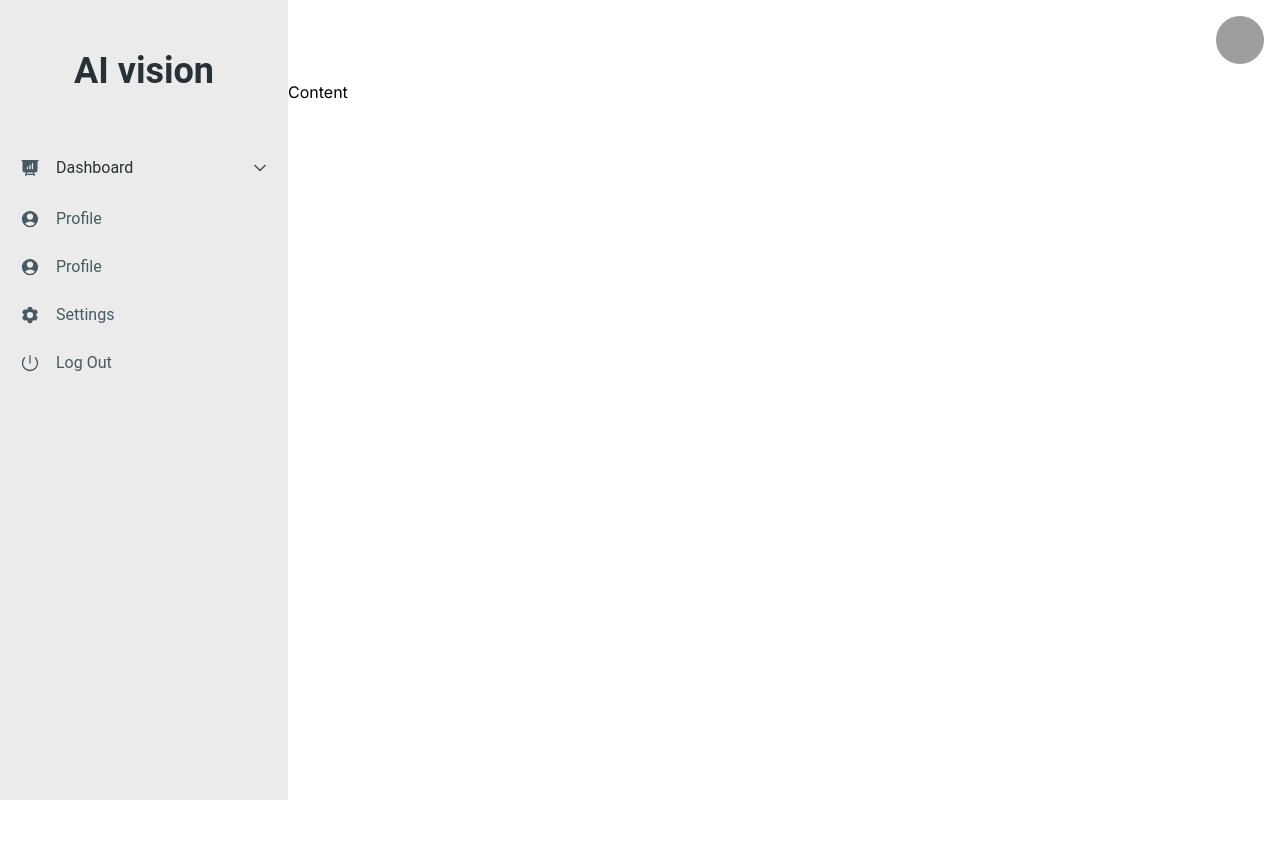
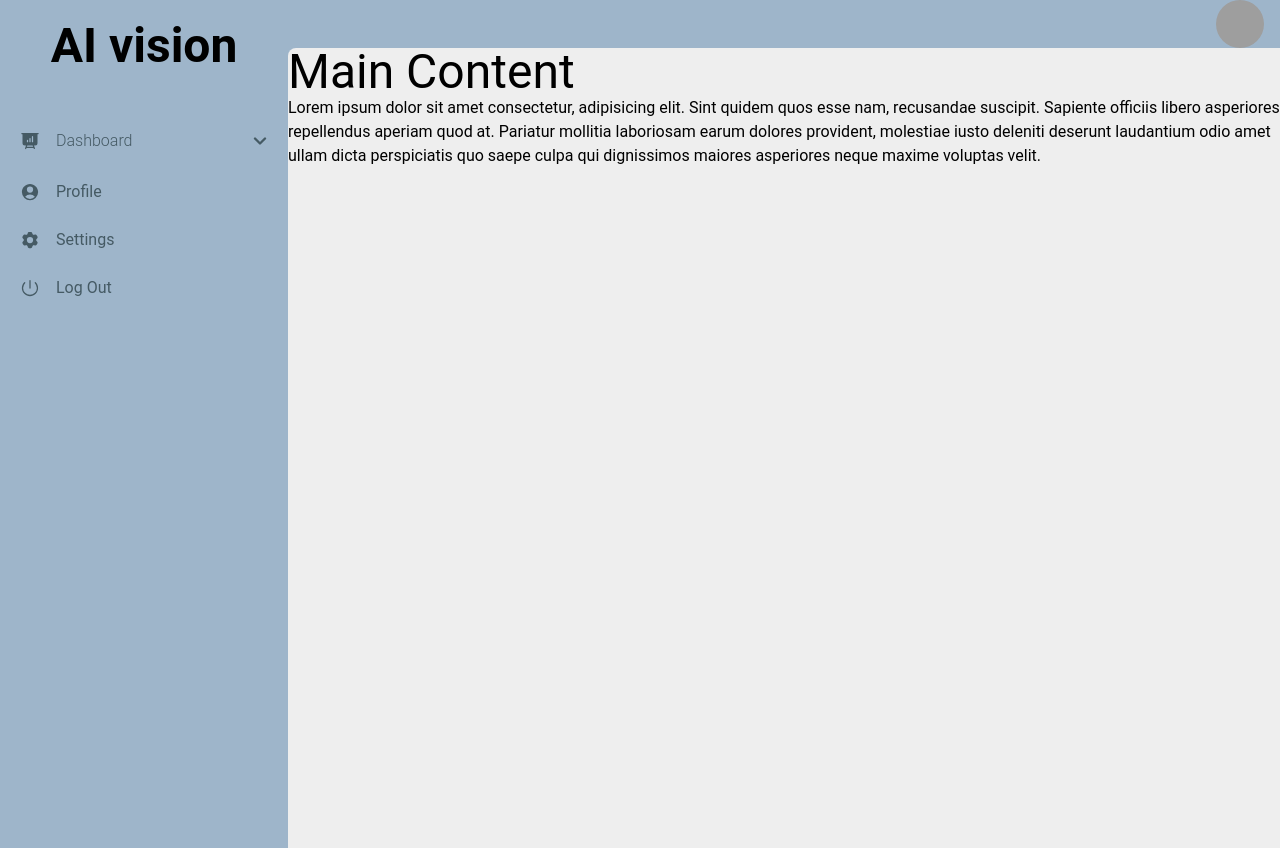
Before and after one commit to mdemranbd/admin-panel-starter-nextjs, a Next.js app: page /master-admin in a window 1280 px wide. Before the commit the page ends 800 px from the top, so only its background shows below. Built offline with nearby package versions, Linux system fonts and the light colour scheme; grey boxes are pictures that could not be loaded.

Commit message:
[DONE] some feature added

```diff
--- a/app/(dashboardLayout)/layout.tsx
+++ b/app/(dashboardLayout)/layout.tsx
@@ -3,13 +3,15 @@ import Navbar from "../components/ui/Navbar";
 
 const DashboardLayout = ({ children }: { children: React.ReactNode }) => {
   return (
-    <div className="h-full relative">
-    <div className=" h-full   bg-[#ebebeb]  md:w-72  md:flex-col md:fixed md:inset-y-0 ">
+    <div className="h-full bg-[#9eb5ca] relative">
+    <div className="h-full bg-[#9eb5ca]  md:w-72  md:flex-col md:fixed md:inset-y-0 ">
       <Sidebar />
     </div>
-    <main className="md:pl-72">
+    <main className="md:pl-72 ">
       <Navbar />
+      <div className="bg-gray-200 h-screen rounded-tl-lg">
       {children}
+      </div>
     </main>
   </div>
   );
--- a/app/(dashboardLayout)/master-admin/page.tsx
+++ b/app/(dashboardLayout)/master-admin/page.tsx
@@ -1,11 +1,17 @@
-import React from 'react';
-
 const MasterAdmin = () => {
-    return (
-        <div>
-            <h1>Content</h1>
-        </div>
-    );
+  return (
+    <div>
+      <h1 className="text-5xl">Main Content</h1>
+      <p>
+        Lorem ipsum dolor sit amet consectetur, adipisicing elit. Sint quidem
+        quos esse nam, recusandae suscipit. Sapiente officiis libero asperiores
+        repellendus aperiam quod at. Pariatur mollitia laboriosam earum dolores
+        provident, molestiae iusto deleniti deserunt laudantium odio amet ullam
+        dicta perspiciatis quo saepe culpa qui dignissimos maiores asperiores
+        neque maxime voluptas velit.
+      </p>
+    </div>
+  );
 };
 
 export default MasterAdmin;
--- a/app/components/ui/Navbar.tsx
+++ b/app/components/ui/Navbar.tsx
@@ -1,13 +1,12 @@
 "use client"
 import { Avatar } from "@material-tailwind/react";
 import React from "react";
-
 
 // eslint-disable-next-line @next/next/no-async-client-component
 const Navbar = async () => {
 
   return (
-    <div className="flex items-center p-4">
+    <div className="flex items-center px-4 ">
     {/* <span className="lg:hidden">  <MobileSidebar  /></span> */}
       <div className="flex w-full justify-end">
         {/* <UserButton afterSignOutUrl="/" /> */}
--- a/app/components/ui/Sidebar.tsx
+++ b/app/components/ui/Sidebar.tsx
@@ -1,11 +1,8 @@
-"use client";
-import React from "react";
 import { USER_ROLE } from "@/app/constants/role";
 import { Admin, SuperAdmin } from "@/app/constants/sidebarItems";
 
 export function Sidebar() {
   const role = USER_ROLE.SUPER_ADMIN;
-
   const roleComponentMap = {
     [USER_ROLE.SUPER_ADMIN]: <SuperAdmin />,
     [USER_ROLE.ADMIN]: <Admin />,
@@ -13,7 +10,7 @@ export function Sidebar() {
   };
 
   return (
-    <div className="space-y-4 py-4 flex flex-col text-white h-full">
+    <div>
       {roleComponentMap[role]}
     </div>
   );
--- a/app/constants/sidebarItems.tsx
+++ b/app/constants/sidebarItems.tsx
@@ -1,41 +1,34 @@
-"use client"
+"use client";
 import React, { useState } from "react";
 import {
-  Card,
   Typography,
   List,
   ListItem,
   ListItemPrefix,
-  ListItemSuffix,
-  Chip,
   Accordion,
   AccordionHeader,
   AccordionBody,
 } from "@material-tailwind/react";
 import {
   PresentationChartBarIcon,
-  ShoppingBagIcon,
   UserCircleIcon,
   Cog6ToothIcon,
-  InboxIcon,
   PowerIcon,
 } from "@heroicons/react/24/solid";
 import { ChevronRightIcon, ChevronDownIcon } from "@heroicons/react/24/outline";
 import Link from "next/link";
 
-
 export function SuperAdmin() {
-
   const [open, setOpen] = useState(0);
 
-  const handleOpen = (value:number) => {
+  const handleOpen = (value: number) => {
     setOpen(open === value ? 0 : value);
   };
 
   return (
-    <div  className="space-y-4 py-4 flex flex-col text-white h-full ">
-      <div className="mb-2 p-4">
-        <Typography className="text-center" variant="h2" color="blue-gray">
+    <div className="space-y-4  flex flex-col  h-full ">
+      <div className="p-4 rounded-r-full">
+        <Typography className="text-center " variant="h1">
           AI vision
         </Typography>
       </div>
@@ -44,13 +37,105 @@ export function SuperAdmin() {
           open={open === 1}
           icon={
             <ChevronDownIcon
+              strokeWidth={3.5}
+              className={`mx-auto h-4 w-4 transition-transform ${
+                open === 1 ? "rotate-180" : ""
+              }`}
+            />
+          }
+        >
+          <ListItem className="p-0 rounded-r-full" selected={open === 1}>
+            <AccordionHeader
+              onClick={() => handleOpen(1)}
+              className="border-b-0 p-3 "
+            >
+              <ListItemPrefix>
+                <PresentationChartBarIcon className="h-5 w-5" />
+              </ListItemPrefix>
+              <Typography className="mr-auto font-norma">
+                Dashboard
+              </Typography>
+            </AccordionHeader>
+          </ListItem>
+          <AccordionBody className="py-1">
+            <List className="p-0 ">
+              <ListItem className="rounded-r-full">
+                <ListItemPrefix>
+                  <ChevronRightIcon strokeWidth={3} className="h-3 w-5" />
+                </ListItemPrefix>
+                <Link href={"/admin"}>Admin</Link>
+              </ListItem>
+              <ListItem className="rounded-r-full">
+                <ListItemPrefix>
+                  <ChevronRightIcon strokeWidth={3} className="h-3 w-5" />
+                </ListItemPrefix>
+                <Link href={"/seo-executive"}>SEO executive</Link>
+              </ListItem>
+              <ListItem className="rounded-r-full">
+                <ListItemPrefix>
+                  <ChevronRightIcon strokeWidth={3} className="h-3 w-5" />
+                </ListItemPrefix>
+                <Link href={"/admin"}>Vendor</Link>
+              </ListItem>
+            </List>
+          </AccordionBody>
+        </Accordion>
+        <ListItem  className=" rounded-r-full ">
+          <ListItemPrefix>
+            <UserCircleIcon className="h-5 w-5" />
+          </ListItemPrefix>
+          <Link href={"/profile"}>Profile</Link>
+        </ListItem>
+
+
+        <ListItem className="rounded-r-full ">
+          <ListItemPrefix>
+            <Cog6ToothIcon className="h-5 w-5" />
+          </ListItemPrefix>
+          <Link href={"/settings"}>Settings</Link>
+        </ListItem>
+        <ListItem className="rounded-r-full">
+          <ListItemPrefix>
+            <PowerIcon className="h-5 w-5" />
+          </ListItemPrefix>
+          <Link href={"/login"}>Log Out</Link>
+        </ListItem>
+      </List>
+    </div>
+  );
+}
+
+export function Admin() {
+  const [open, setOpen] = React.useState(0);
+
+  const handleOpen = (value: number) => {
+    setOpen(open === value ? 0 : value);
+  };
+
+  return (
+    <div className="space-y-4 py-4 flex flex-col text-red h-full ">
+      <div className="mb-2 p-4">
+        <Typography className="text-center" variant="h2" color="blue-gray">
+          AI vision Admin Panel
+        </Typography>
+      </div>
+      <List>
+        <Accordion
+          open={open === 1}
+          icon={
+            <ChevronDownIcon
               strokeWidth={2.5}
-              className={`mx-auto h-4 w-4 transition-transform ${open === 1 ? "rotate-180" : ""}`}
+              className={`mx-auto h-4 w-4 transition-transform ${
+                open === 1 ? "rotate-180" : ""
+              }`}
             />
           }
         >
           <ListItem className="p-0" selected={open === 1}>
-            <AccordionHeader onClick={() => handleOpen(1)} className="border-b-0 p-3">
+            <AccordionHeader
+              onClick={() => handleOpen(1)}
+              className="border-b-0 p-3"
+            >
               <ListItemPrefix>
                 <PresentationChartBarIcon className="h-5 w-5" />
               </ListItemPrefix>
@@ -61,13 +146,13 @@ export function SuperAdmin() {
           </ListItem>
           <AccordionBody className="py-1">
             <List className="p-0">
-              <ListItem >
+              <ListItem>
                 <ListItemPrefix>
                   <ChevronRightIcon strokeWidth={3} className="h-3 w-5" />
                 </ListItemPrefix>
-                <Link href={"/admin"} >Admin</Link>
+                <Link href={"/admin"}>Admin</Link>
               </ListItem>
-              <ListItem >
+              <ListItem>
                 <ListItemPrefix>
                   <ChevronRightIcon strokeWidth={3} className="h-3 w-5" />
                 </ListItemPrefix>
@@ -111,92 +196,3 @@ export function SuperAdmin() {
     </div>
   );
 }
-
-export function Admin() {
-
-    const [open, setOpen] = React.useState(0);
-
-
-    const handleOpen = (value:number) => {
-      setOpen(open === value ? 0 : value);
-    };
-
-    return (
-      <div  className="space-y-4 py-4 flex flex-col text-red h-full ">
-        <div className="mb-2 p-4">
-          <Typography className="text-center" variant="h2" color="blue-gray">
-            AI vision Admin Panel
-          </Typography>
-        </div>
-        <List>
-          <Accordion
-            open={open === 1}
-            icon={
-              <ChevronDownIcon
-                strokeWidth={2.5}
-                className={`mx-auto h-4 w-4 transition-transform ${open === 1 ? "rotate-180" : ""}`}
-              />
-            }
-          >
-            <ListItem className="p-0" selected={open === 1}>
-              <AccordionHeader onClick={() => handleOpen(1)} className="border-b-0 p-3">
-                <ListItemPrefix>
-                  <PresentationChartBarIcon className="h-5 w-5" />
-                </ListItemPrefix>
-                <Typography color="blue-gray" className="mr-auto font-normal">
-                  Dashboard
-                </Typography>
-              </AccordionHeader>
-            </ListItem>
-            <AccordionBody className="py-1">
-              <List className="p-0">
-                <ListItem >
-                  <ListItemPrefix>
-                    <ChevronRightIcon strokeWidth={3} className="h-3 w-5" />
-                  </ListItemPrefix>
-                  <Link href={"/admin"} >Admin</Link>
-                </ListItem>
-                <ListItem >
-                  <ListItemPrefix>
-                    <ChevronRightIcon strokeWidth={3} className="h-3 w-5" />
-                  </ListItemPrefix>
-                  <Link href={"/seo-executive"}>SEO executive</Link>
-                </ListItem>
-                <ListItem>
-                  <ListItemPrefix>
-                    <ChevronRightIcon strokeWidth={3} className="h-3 w-5" />
-                  </ListItemPrefix>
-                  <Link href={"/admin"}>Vendor</Link>
-                </ListItem>
-              </List>
-            </AccordionBody>
-          </Accordion>
-          <ListItem>
-            <ListItemPrefix>
-              <UserCircleIcon className="h-5 w-5" />
-            </ListItemPrefix>
-            Profile
-          </ListItem>
-
-          <ListItem>
-            <ListItemPrefix>
-              <UserCircleIcon className="h-5 w-5" />
-            </ListItemPrefix>
-            Profile
-          </ListItem>
-          <ListItem>
-            <ListItemPrefix>
-              <Cog6ToothIcon className="h-5 w-5" />
-            </ListItemPrefix>
-            Settings
-          </ListItem>
-          <ListItem>
-            <ListItemPrefix>
-              <PowerIcon className="h-5 w-5" />
-            </ListItemPrefix>
-            Log Out
-          </ListItem>
-        </List>
-      </div>
-    );
-  }
--- a/app/globals.css
+++ b/app/globals.css
@@ -1,3 +1,12 @@
 @tailwind base;
 @tailwind components;
 @tailwind utilities;
+
+@import url("https://fonts.googleapis.com/css2?family=Roboto:wght@400;500;700;900&display=swap");
+
+* {
+  box-sizing: border-box;
+  padding: 0;
+  margin: 0;
+  font-family: "Roboto", sans-serif;
+}
--- a/app/layout.tsx
+++ b/app/layout.tsx
@@ -7,8 +7,8 @@ import StoreProvider from "./lib/StoreProvider";
 const inter = Inter({ subsets: ["latin"] });
 
 export const metadata: Metadata = {
-  title: "Create Next App",
-  description: "Generated by create next app",
+  title: "AI vision master admin panel",
+  description: "Developed by Cybercraft Bangladesh",
 };
 
 export default function RootLayout({
--- /dev/null
+++ b/app/loading.tsx
@@ -0,0 +1,12 @@
+"use client"
+import { Spinner } from "@material-tailwind/react";
+
+const Loading: React.FC = () => {
+  return (
+   <div className="h-screen flex justify-center items-center">
+    <Spinner className="h-16 w-16 text-gray-900/50" color="indigo" />
+   </div>
+  );
+};
+
+export default Loading;
--- a/app/page.tsx
+++ b/app/page.tsx
@@ -3,7 +3,7 @@ export default function Home() {
   return (
    <div>
     <h1 className="text-2xl mx-auto text-center">Main Landing Page</h1>
-
+    <h1></h1>
    </div>
   );
 }
```
Also changed, not shown: app/not-found.tsx (+24 -6 lines), assets/404page.svg (added), assets/cybercraft.png (added).
